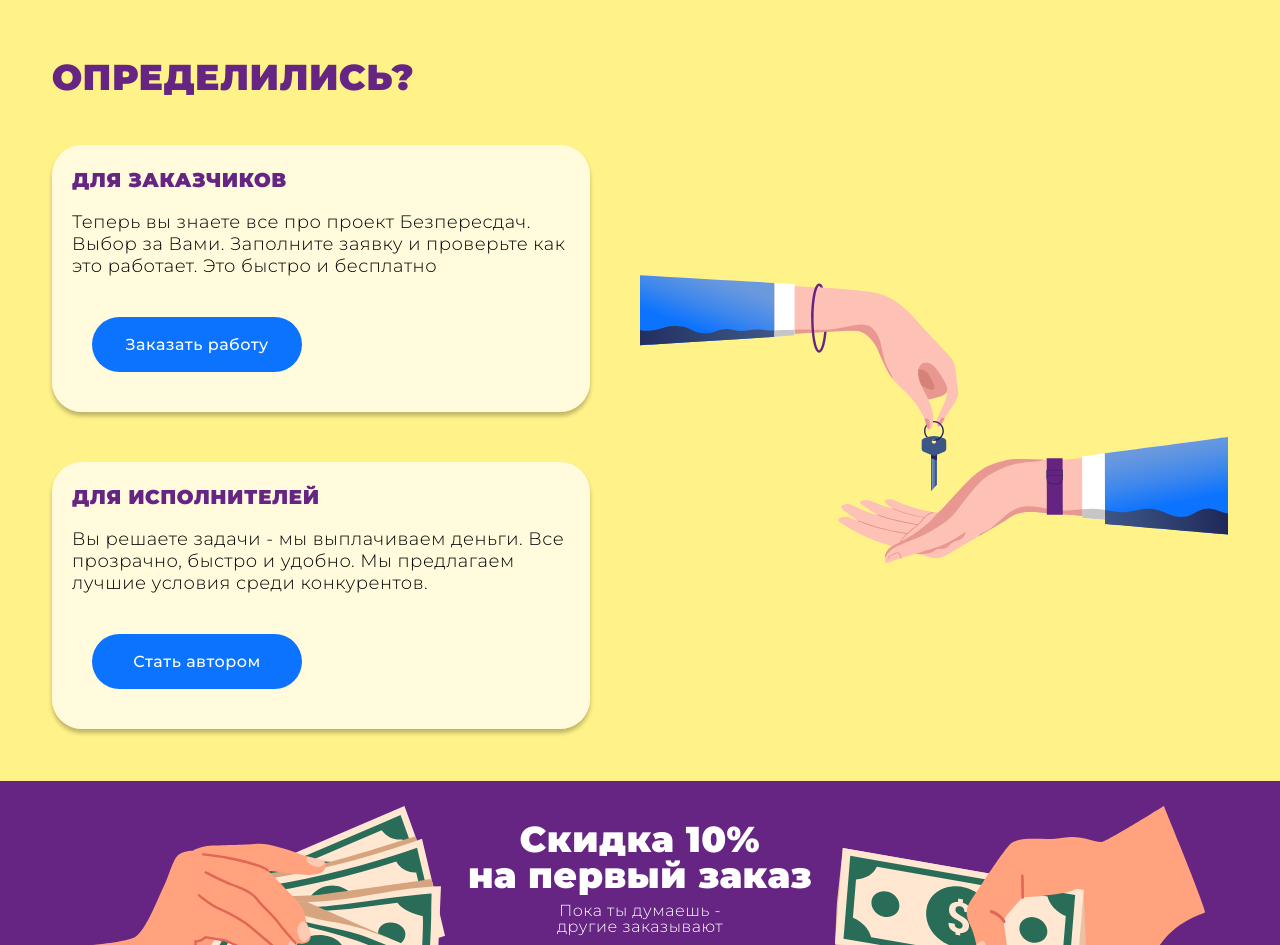
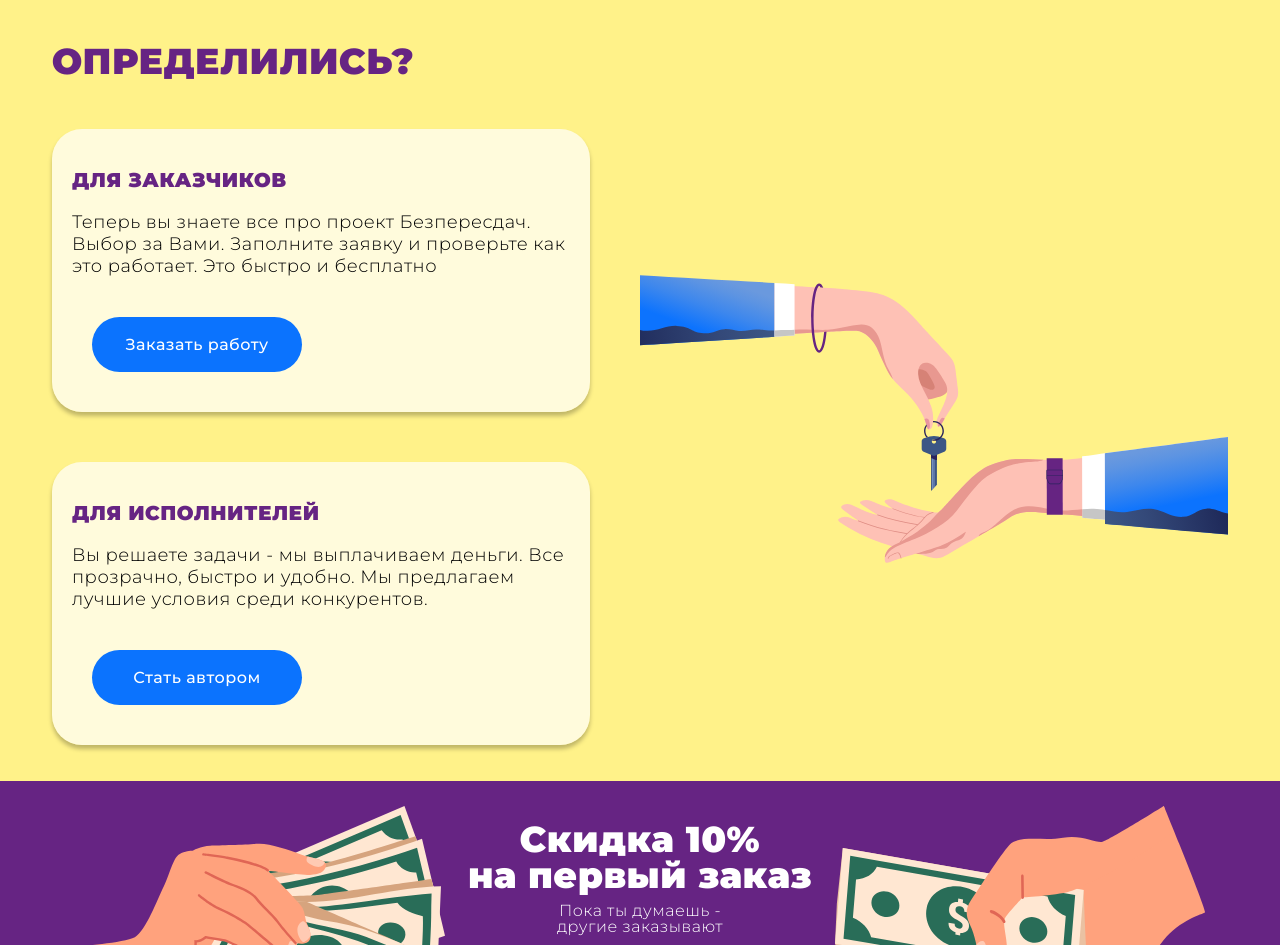
Before and after one commit to bezperesdach/bezperesdach_frontend, a Next.js app: page / in a window 1280 px wide. Shown: the part 2460-3405 px from the top of the page. Built offline with nearby package versions, Linux system fonts and the light colour scheme.

Commit message:
fix: edit padding-top

```diff
--- a/components/home-page/work/components/card.module.css
+++ b/components/home-page/work/components/card.module.css
@@ -9,7 +9,7 @@
 
   /* width: 50%; */
   flex-direction: column;
-  padding-top: 24px;
+  padding-top: 40px;
   padding-bottom: 20px;
   padding-left: 20px;
   border-radius: 30px;
```
